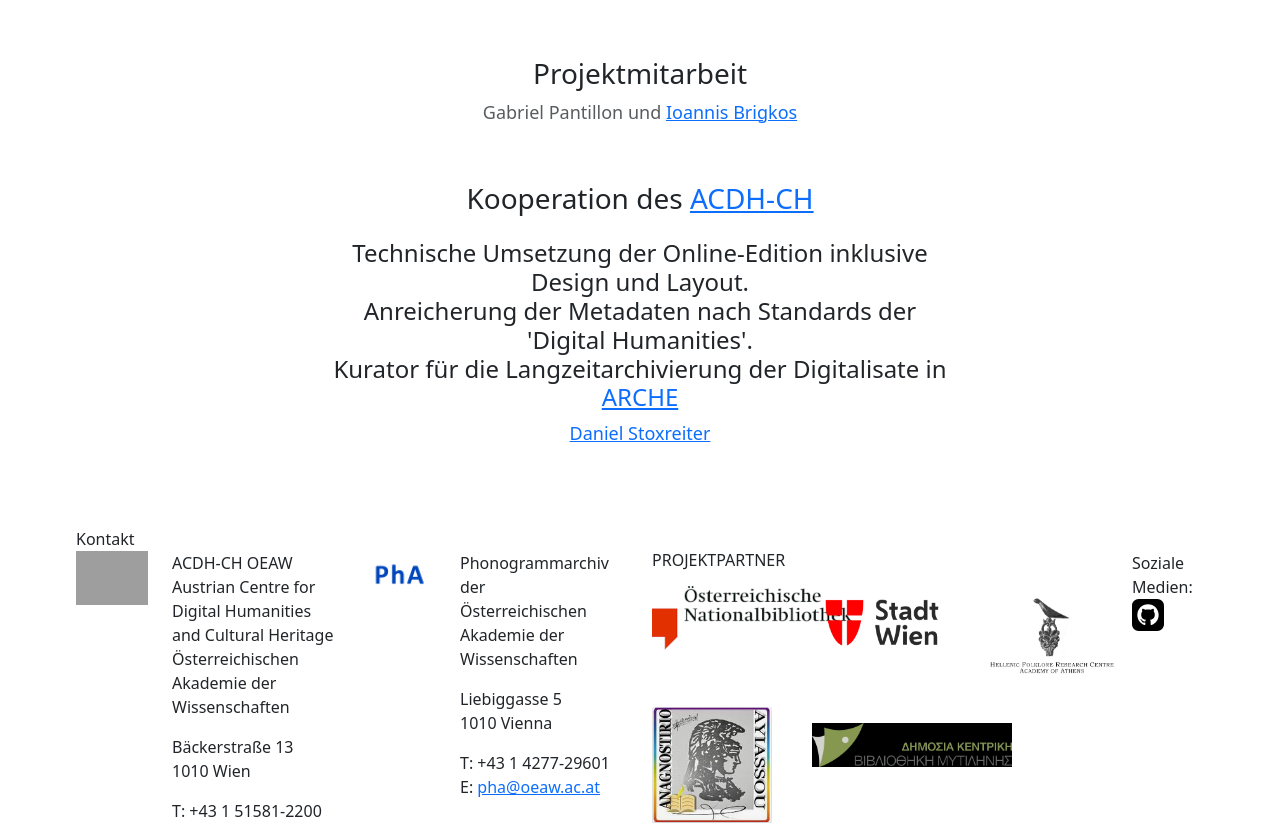
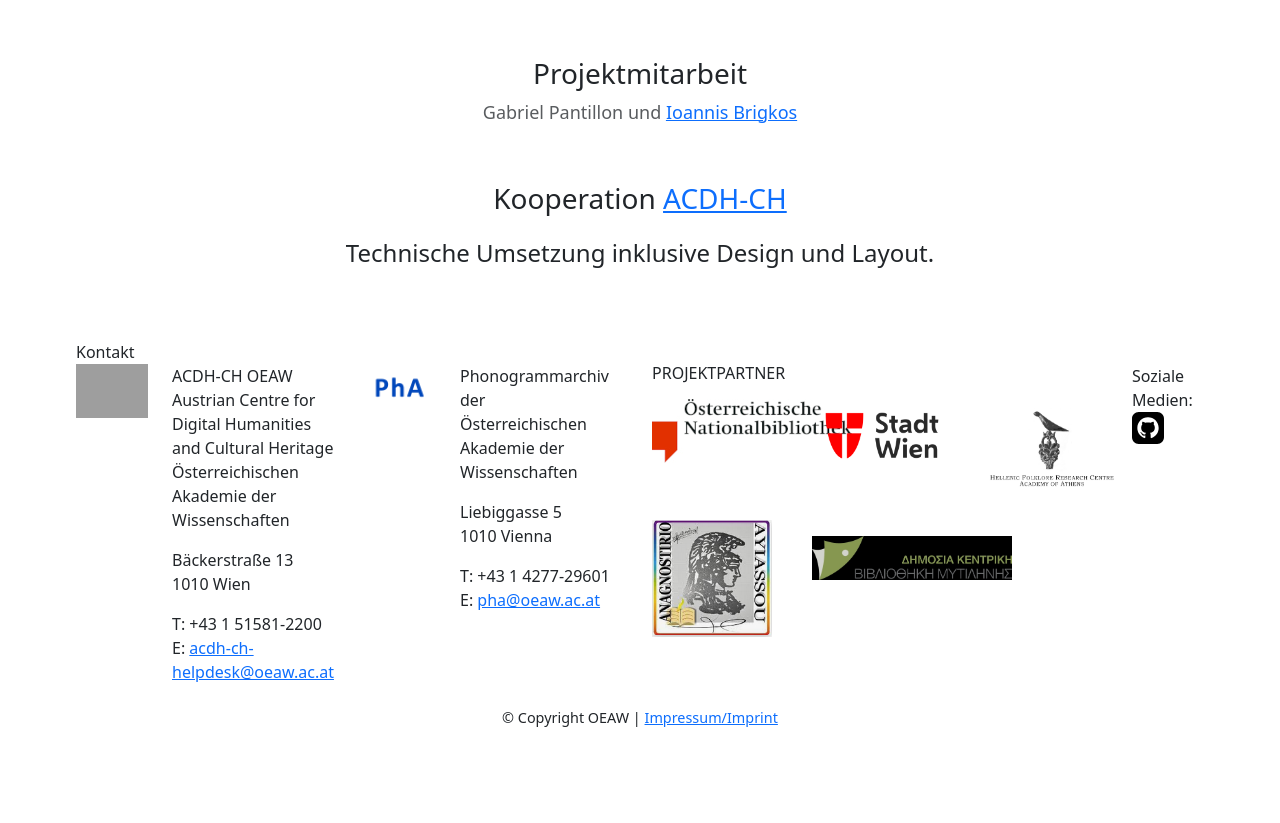
Before and after one commit to bfpha/kretschmer-static-py, a Python web app: template templates/team.html in a window 1280 px wide. Shown: the part 516-1339 px from the top of the page. After the commit the page ends 1243 px from the top, so only its background shows below. Run offline with Jinja, Linux system fonts and the light colour scheme; the template is opened without the code that fills it, so the values that code supplies are empty; some libraries are stand-ins or nearby versions; grey boxes are pictures that could not be loaded.

Commit message:
minro updates readme ...

```diff
--- a/templates/team.html
+++ b/templates/team.html
@@ -38,13 +38,8 @@
         <p style="font-size:18px;" class="lead text-muted">
             Gabriel Pantillon und <a href="https://univie.academia.edu/IBrigkos" alt="Stratos Nikolaros">Ioannis Brigkos</a>
         </p>
-        <h3 class="fw-light">Kooperation des <a href="https://www.oeaw.ac.at/acdh" alt="ACDH-CH">ACDH-CH</a></h3>
-        <h4 class="fw-light">Technische Umsetzung der Online-Edition inklusive Design und Layout. <br/>
-          Anreicherung der Metadaten nach Standards der 'Digital Humanities'. <br/>
-          Kurator für die Langzeitarchivierung der Digitalisate in <a href="https://arche.acdh.oeaw.ac.at">ARCHE</a></h4>
-        <p style="font-size:18px;" class="lead text-muted">
-          <a href="https://www.oeaw.ac.at/acdh/team/current-team/daniel-stoxreiter" alt="Daniel Stoxreiter">Daniel Stoxreiter</a>
-        </p>
+        <h3 class="fw-light">Kooperation <a href="https://www.oeaw.ac.at/acdh" alt="ACDH-CH">ACDH-CH</a></h3>
+        <h4 class="fw-light">Technische Umsetzung inklusive Design und Layout.</a></h4>
       </div>
     </div>
   </div>
```
Also changed, not shown: README.md.
